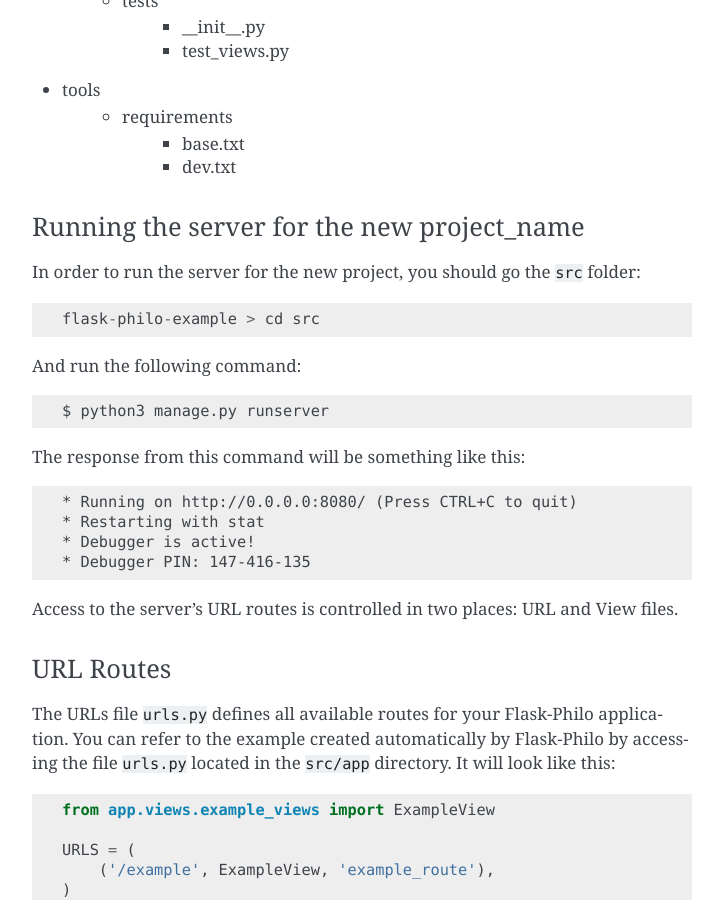
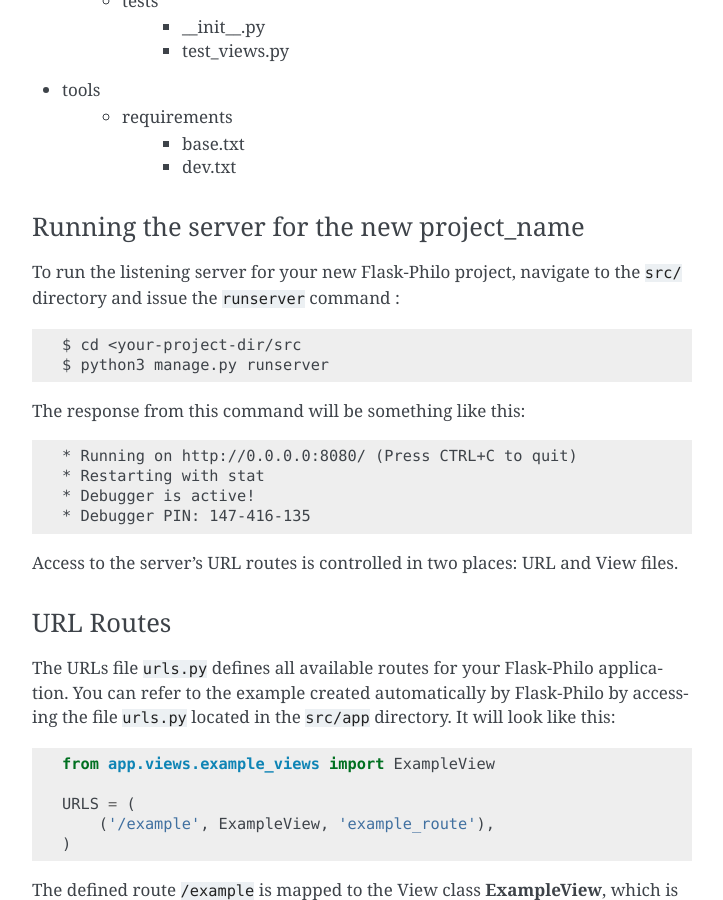
Before and after one commit to fenderdigital/flask-philo, a Sphinx documentation site: the page built from documentation/source/introduction.rst, in a window 1280 px wide and 900 px high, scrolled down 1896 px. Shown: the whole window, without its empty margins (388-1111 px from the left). Built offline with Sphinx 7.4.7, drawn with Linux system fonts in a browser that asks for light colours; pages that are not in the unit, such as notebooks, are missing from menus.

Commit message:
Intro docs

```diff
--- a/documentation/source/introduction.rst
+++ b/documentation/source/introduction.rst
@@ -103,16 +103,11 @@ The following folder structure is created for the new project:
 Running the server for the new project_name
 ###########################################
 
-In order to run the server for the new project, you should go the ``src`` folder:
+To run the listening server for your new Flask-Philo project, navigate to the ``src/`` directory and issue the ``runserver`` command :
 
 ::
 
-    flask-philo-example > cd src
-
-And run the following command:
-
-::
-
+    $ cd <your-project-dir/src
     $ python3 manage.py runserver
 
 The response from this command will be something like this:
```
